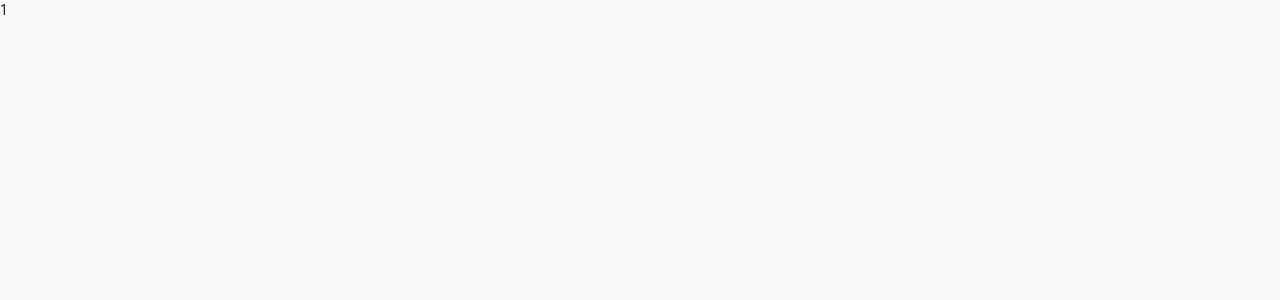
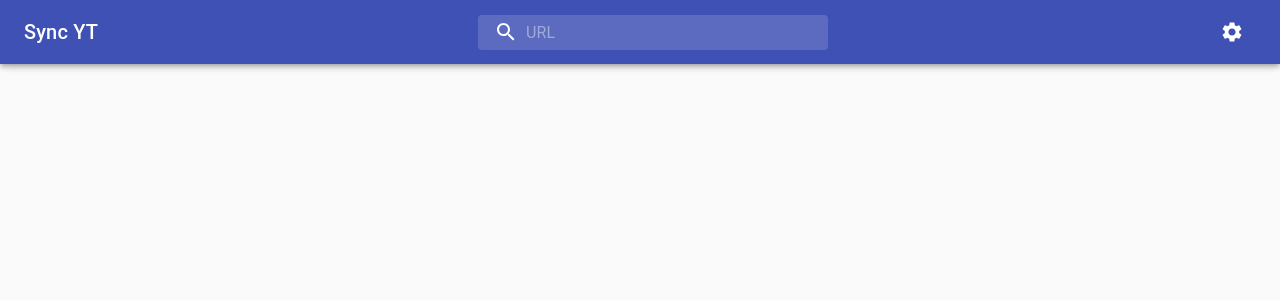
Before and after one commit to stventek/sync-yt-frontend, a React (Create React App) app: page /room/1 in a window 1280 px wide. Shown: the top 300 px of the page. Built offline with nearby package versions, Linux system fonts and the light colour scheme; the HTML template or start-up script is replaced by a standard one.

Commit message:
creating navbar component

```diff
--- /dev/null
+++ b/src/components/navbar/navbar.tsx
@@ -0,0 +1,85 @@
+import { fade, makeStyles } from '@material-ui/core/styles';
+import AppBar from '@material-ui/core/AppBar';
+import Toolbar from '@material-ui/core/Toolbar';
+import Typography from '@material-ui/core/Typography';
+import InputBase from '@material-ui/core/InputBase';
+import SearchIcon from '@material-ui/icons/Search';
+import IconButton from '@material-ui/core/IconButton';
+import SettingsIcon from '@material-ui/icons/Settings';
+
+const useStyles = makeStyles((theme) => ({
+  title: {
+    display: 'none',
+    [theme.breakpoints.up('sm')]: {
+      display: 'block',
+    },
+  },
+  search: {
+    marginRight: theme.spacing(2),
+    position: 'relative',
+    borderRadius: theme.shape.borderRadius,
+    backgroundColor: fade(theme.palette.common.white, 0.15),
+    '&:hover': {
+      backgroundColor: fade(theme.palette.common.white, 0.25),
+    },
+    width: '100%',
+    [theme.breakpoints.up('sm')]: {
+      margin: "auto",
+      width: 350
+    },
+  },
+  searchIcon: {
+    padding: theme.spacing(0, 2),
+    height: '100%',
+    position: 'absolute',
+    pointerEvents: 'none',
+    display: 'flex',
+    alignItems: 'center',
+    justifyContent: 'center',
+  },
+  inputRoot: {
+    color: 'inherit',
+  },
+  inputInput: {
+    padding: theme.spacing(1, 1, 1, 0),
+    // vertical padding + font size from searchIcon
+    paddingLeft: `calc(1em + ${theme.spacing(4)}px)`,
+    transition: theme.transitions.create('width'),
+    width: '100%',
+    [theme.breakpoints.up('md')]: {
+      width: '20ch',
+    },
+  }
+}));
+
+export default function NavBar() {
+  const classes = useStyles();
+
+  return (
+    <div>
+      <AppBar position="fixed">
+        <Toolbar>
+          <Typography className={classes.title} variant="h6" noWrap>
+            Sync YT
+          </Typography>
+          <div className={classes.search}>
+            <div className={classes.searchIcon}>
+              <SearchIcon />
+            </div>
+            <InputBase
+              placeholder="URL"
+              classes={{
+                root: classes.inputRoot,
+                input: classes.inputInput,
+              }}
+              inputProps={{ 'aria-label': 'search' }}
+            />
+          </div>
+          <IconButton color="inherit">
+            <SettingsIcon/>
+          </IconButton>
+        </Toolbar>
+      </AppBar>
+    </div>
+  );
+}
--- a/src/views/room/room.tsx
+++ b/src/views/room/room.tsx
@@ -1,7 +1,10 @@
+import NavBar from '../../components/navbar/navbar';
+
 export default function Room(props : {room: string}){
+
     return (
         <div>
-            {props.room}
+            <NavBar/>
         </div>
     )
 }
```
